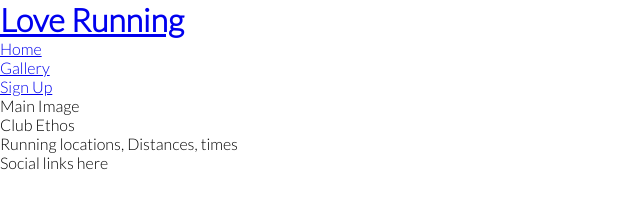
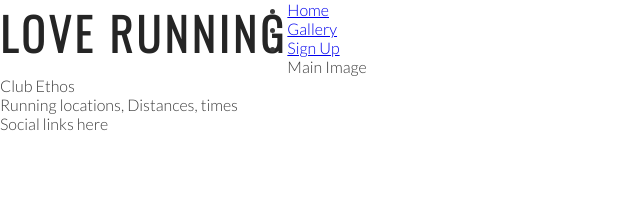
Before and after one commit to Delfinistkata/love-running, a plain HTML site: page index.html in a window 1280 px wide. Shown: the whole page, without its empty margins (0-640 px from the left). Drawn offline with nearby package versions, Linux system fonts and the light colour scheme.

Commit message:
add style for headings and logo

```diff
--- a/assets/css/style.css
+++ b/assets/css/style.css
@@ -8,4 +8,17 @@
 body {
     font-family: Lato; sans-serif;
     font-weight: 300;
+    color: #3a3a3a
 }
+
+h1, h2 {
+    font-family: Oswald; sans-serif;
+    text-transform: uppercase;
+    letter-spacing: 4px;
+    color: #252525
+}
+
+#logo{
+    float: left;
+    font-size: 280%;
+}
--- a/index.html
+++ b/index.html
@@ -15,7 +15,7 @@
 <body>
     <header>
         <a href="index.html">
-            <h1>Love Running</h1>
+            <h1 id="logo" >Love Running</h1>
         </a>
 
         <nav>
```
